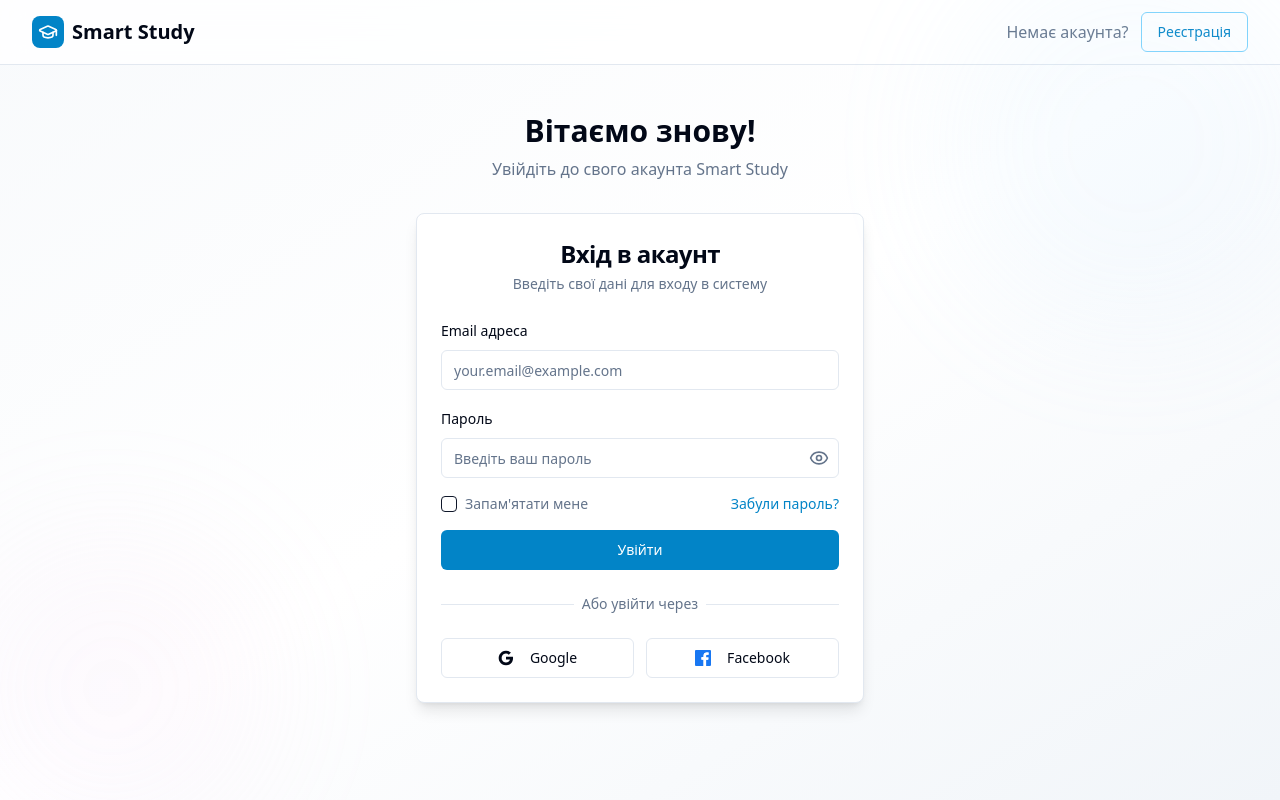
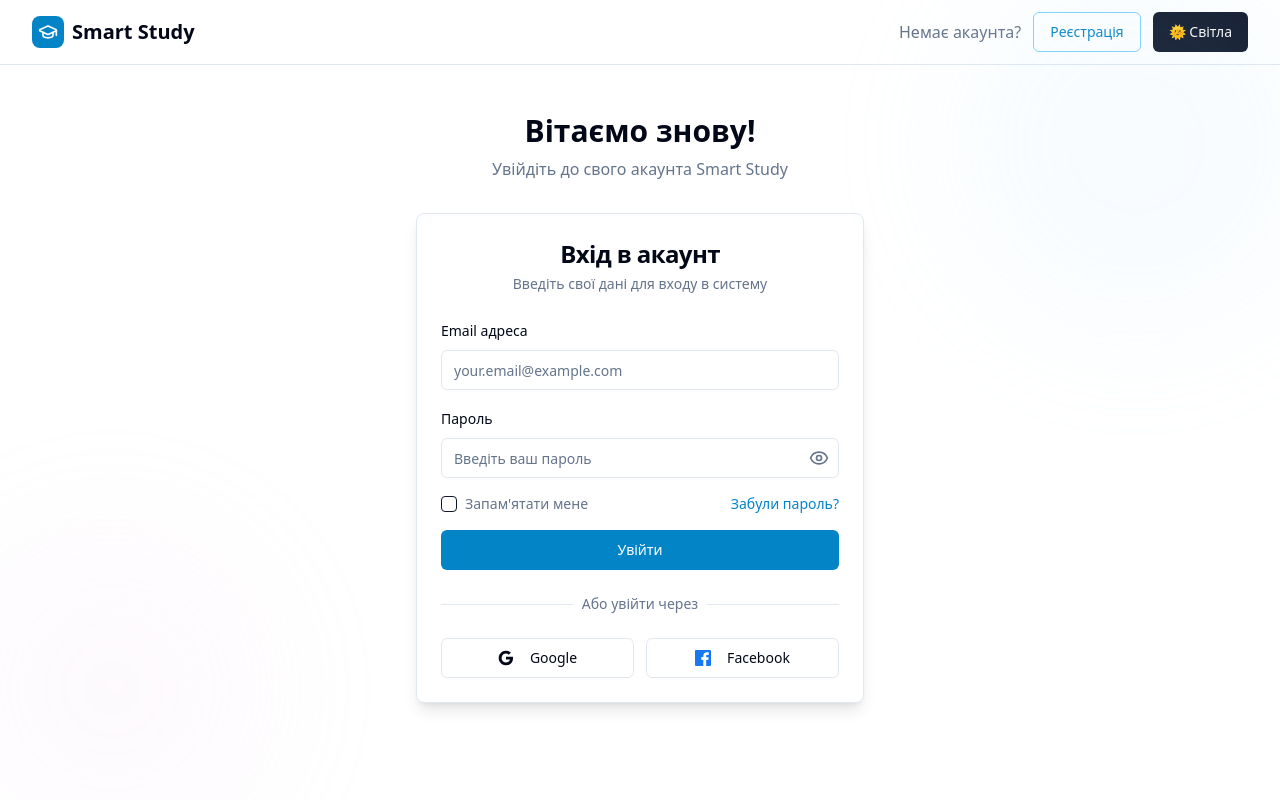
Before and after one commit to WeeWeektor/Smart-Study, a React (Vite) app in the folder frontend/: page /login in a window 1280 px wide. Built offline with nearby package versions, Linux system fonts and the light colour scheme.

Commit message:
feat: implement theme toggle functionality and update related components

```diff
--- a/frontend/src/app/App.tsx
+++ b/frontend/src/app/App.tsx
@@ -13,11 +13,23 @@ import {
 } from '@/pages'
 import { tokenService } from '@/shared/api'
 import { useEffect } from 'react'
+import { useTheme } from '@/shared/hooks/use-theme'
 
 const App = () => {
+  const [theme] = useTheme()
+
   useEffect(() => {
     tokenService.initializeToken()
   }, [])
+
+  useEffect(() => {
+    const root = document.documentElement
+    if (theme === 'dark') {
+      root.classList.add('dark')
+    } else {
+      root.classList.remove('dark')
+    }
+  }, [theme])
 
   return (
     <BrowserRouter>
--- a/frontend/src/app/index.css
+++ b/frontend/src/app/index.css
@@ -19,11 +19,14 @@
   --accent-foreground: 222.2 47.4% 11.2%;
   --destructive: 0 84.2% 60.2%;
   --destructive-foreground: 210 40% 98%;
-  --destructive-hover: 0 72% 51%;
+  --destructive-hover: 0 84.2% 50.2%;
   --border: 214.3 31.8% 91.4%;
   --input: 214.3 31.8% 91.4%;
   --ring: 222.2 84% 4.9%;
   --radius: 0.5rem;
+  --success-bg: 144 71% 90%;
+  --success-text: 144 71% 28%;
+  --success-icon: 144 71% 38%;
   --sidebar-background: 0 0% 98%;
   --sidebar-foreground: 240 5.3% 26.1%;
   --sidebar-primary: 240 5.9% 10%;
@@ -51,10 +54,13 @@
   --accent-foreground: 210 40% 98%;
   --destructive: 0 62.8% 30.6%;
   --destructive-foreground: 210 40% 98%;
-  --destructive-hover: 0 72% 41%;
+  --destructive-hover: 0 62.8% 20.6%;
   --border: 217.2 32.6% 17.5%;
   --input: 217.2 32.6% 17.5%;
   --ring: 212.7 26.8% 83.9%;
+  --success-bg: 144 71% 18%;
+  --success-text: 144 71% 80%;
+  --success-icon: 144 71% 60%;
   --sidebar-background: 240 5.9% 10%;
   --sidebar-foreground: 240 4.8% 95.9%;
   --sidebar-primary: 224.3 76.3% 48%;
--- a/frontend/src/app/main.tsx
+++ b/frontend/src/app/main.tsx
@@ -2,4 +2,17 @@ import './index.css'
 import { createRoot } from 'react-dom/client'
 import App from './App'
 
+const initializeTheme = () => {
+  const storedTheme = localStorage.getItem('theme')
+  const theme = storedTheme === 'dark' ? 'dark' : 'light'
+
+  if (theme === 'dark') {
+    document.documentElement.classList.add('dark')
+  } else {
+    document.documentElement.classList.remove('dark')
+  }
+}
+
+initializeTheme()
+
 createRoot(document.getElementById('root')!).render(<App />)
--- a/frontend/src/pages/Index.tsx
+++ b/frontend/src/pages/Index.tsx
@@ -2,6 +2,7 @@ import { EmailVerificationNotification } from '@/features/email-verification-not
 import { LogoutSuccessNotification } from '@/features/logout'
 import { DeleteAccountSuccessNotification } from '@/features/delete-account'
 import { useUrlParamNotification } from '@/shared/hooks/use-url-param-notification'
+import { ThemeToggle } from '@/shared/ui/theme-toggle'
 
 const Index = () => {
   const [showEmailVerification, hideEmailVerification] =
@@ -12,11 +13,15 @@ const Index = () => {
     useUrlParamNotification('showDeleteAccountSuccess')
 
   return (
-    <div>
-      <h1 className="text-xl font-bold text-foreground">
-        Welcome to the Index Page
+    <div className="min-h-screen bg-background p-8">
+      <div className="max-w-4xl mx-auto">
+        <div className="flex justify-between items-center mb-8">
+          <h1 className="text-3xl font-bold text-foreground">
+            Welcome to Smart Study
           </h1>
-      <p className="mt-2 text-muted-foreground">
+          <ThemeToggle variant="secondary" size="default" />
+        </div>
+        <p className="text-lg text-muted-foreground mb-8">
           This is the main page of the application.
         </p>
 
@@ -29,8 +34,11 @@ const Index = () => {
         )}
 
         {showDeleteAccountSuccess && (
-        <DeleteAccountSuccessNotification onClose={hideDeleteAccountSuccess} />
+          <DeleteAccountSuccessNotification
+            onClose={hideDeleteAccountSuccess}
+          />
         )}
+      </div>
     </div>
   )
 }
--- a/frontend/src/shared/ui/theme-toggle.tsx
+++ b/frontend/src/shared/ui/theme-toggle.tsx
@@ -1,13 +1,52 @@
 import { useTheme } from '@/shared/hooks/use-theme'
 import React from 'react'
+import { cva, type VariantProps } from 'class-variance-authority'
+import { cn } from '@/shared/lib/utils'
 
-export const ThemeToggle: React.FC = () => {
+const themeToggleVariants = cva(
+  'inline-flex items-center justify-center gap-2 whitespace-nowrap rounded-md text-sm font-medium ring-offset-background transition-colors focus-visible:outline-none focus-visible:ring-2 focus-visible:ring-ring focus-visible:ring-offset-2 disabled:pointer-events-none disabled:opacity-50',
+  {
+    variants: {
+      variant: {
+        default: 'bg-primary text-primary-foreground hover:bg-primary/90',
+        outline:
+          'border border-input bg-background hover:bg-accent hover:text-accent-foreground dark:bg-card dark:hover:bg-accent dark:hover:text-accent-foreground',
+        secondary:
+          'bg-secondary text-secondary-foreground hover:bg-secondary/80 dark:bg-secondary dark:hover:bg-secondary/90',
+        ghost:
+          'hover:bg-accent hover:text-accent-foreground dark:hover:bg-accent dark:hover:text-accent-foreground',
+      },
+      size: {
+        default: 'h-10 px-4 py-2',
+        sm: 'h-9 rounded-md px-3',
+        lg: 'h-11 rounded-md px-8',
+        icon: 'h-10 w-10',
+      },
+    },
+    defaultVariants: {
+      variant: 'outline',
+      size: 'default',
+    },
+  }
+)
+
+export interface ThemeToggleProps
+  extends React.ButtonHTMLAttributes<HTMLButtonElement>,
+    VariantProps<typeof themeToggleVariants> {}
+
+export const ThemeToggle: React.FC<ThemeToggleProps> = ({
+  className,
+  variant,
+  size,
+  ...props
+}) => {
   const [theme, setTheme] = useTheme()
 
   return (
     <button
       onClick={() => setTheme(theme === 'light' ? 'dark' : 'light')}
-      className="px-3 py-1 rounded border border-border bg-background text-foreground hover:bg-muted transition-colors"
+      className={cn(themeToggleVariants({ variant, size, className }))}
+      {...props}
     >
       {theme === 'light' ? '🌞 Світла' : '🌙 Темна'}
     </button>
--- a/frontend/src/widgets/auth/AuthLayout.tsx
+++ b/frontend/src/widgets/auth/AuthLayout.tsx
@@ -1,6 +1,7 @@
 import { Link } from 'react-router-dom'
 import { GraduationCap } from 'lucide-react'
 import * as React from 'react'
+import { ThemeToggle } from '@/shared/ui/theme-toggle'
 
 interface AuthLayoutProps {
   headerContent?: React.ReactNode
@@ -9,13 +10,13 @@ interface AuthLayoutProps {
 
 export const AuthLayout = ({ headerContent, children }: AuthLayoutProps) => {
   return (
-    <div className="min-h-screen bg-gradient-to-br from-slate-50 via-white to-slate-100 dark:from-background dark:via-background dark:to-background">
+    <div className="min-h-screen bg-background">
       {/* Header */}
-      <header className="border-b border-border bg-white/80 dark:bg-background/80 backdrop-blur-md">
+      <header className="border-b border-border bg-card/80 dark:bg-card/60 backdrop-blur-md">
         <div className="max-w-7xl mx-auto px-4 sm:px-6 lg:px-8">
           <div className="flex justify-between items-center h-16">
             <Link to="/" className="flex items-center space-x-2">
-              <div className="w-8 h-8 bg-brand-600 rounded-lg flex items-center justify-center">
+              <div className="w-8 h-8 bg-brand-600 dark:bg-brand-500 rounded-lg flex items-center justify-center">
                 <GraduationCap className="w-5 h-5 text-white" />
               </div>
               <span className="text-xl font-bold text-foreground">
@@ -23,9 +24,10 @@ export const AuthLayout = ({ headerContent, children }: AuthLayoutProps) => {
               </span>
             </Link>
 
-            {headerContent && (
-              <div className="flex items-center space-x-3">{headerContent}</div>
-            )}
+            <div className="flex items-center space-x-3">
+              {headerContent}
+              <ThemeToggle variant="default" size="default" />
+            </div>
           </div>
         </div>
       </header>
@@ -36,8 +38,8 @@ export const AuthLayout = ({ headerContent, children }: AuthLayoutProps) => {
       </div>
 
       {/* Background Decoration */}
-      <div className="fixed top-0 right-0 -translate-y-12 translate-x-12 w-96 h-96 bg-gradient-to-br from-brand-200 to-smartblue-200 dark:from-brand-900 dark:to-smartblue-900 rounded-full blur-3xl opacity-10 pointer-events-none"></div>
-      <div className="fixed bottom-0 left-0 translate-y-12 -translate-x-12 w-80 h-80 bg-gradient-to-tr from-purple-200 to-pink-200 dark:from-purple-900 dark:to-pink-900 rounded-full blur-3xl opacity-10 pointer-events-none"></div>
+      <div className="fixed top-0 right-0 -translate-y-12 translate-x-12 w-96 h-96 bg-gradient-to-br from-brand-200 to-smartblue-200 dark:from-brand-950 dark:to-smartblue-950 rounded-full blur-3xl opacity-10 pointer-events-none"></div>
+      <div className="fixed bottom-0 left-0 translate-y-12 -translate-x-12 w-80 h-80 bg-gradient-to-tr from-purple-200 to-pink-200 dark:from-purple-950 dark:to-pink-950 rounded-full blur-3xl opacity-10 pointer-events-none"></div>
     </div>
   )
 }
--- a/frontend/src/widgets/profile/ProfileHeader.tsx
+++ b/frontend/src/widgets/profile/ProfileHeader.tsx
@@ -1,5 +1,6 @@
 import { Button } from '@/shared/ui'
 import { Loader2, Save, Edit, User, Bell } from 'lucide-react'
+import { ThemeToggle } from '@/shared/ui'
 
 interface ProfileHeaderProps {
   isEditing: boolean
@@ -68,6 +69,7 @@ export const ProfileHeader = ({
                 Редагувати
               </Button>
             )}
+            <ThemeToggle variant="default" size="default" />
             <Button variant="ghost" size="sm" className="relative">
               <Bell className="w-5 h-5" />
               <span className="absolute -top-1 -right-1 w-3 h-3 bg-red-500 rounded-full"></span>
--- a/frontend/tailwind.config.cjs
+++ b/frontend/tailwind.config.cjs
@@ -47,6 +47,9 @@ module.exports = {
 					DEFAULT: 'hsl(var(--card))',
 					foreground: 'hsl(var(--card-foreground))',
 				},
+				'success-bg': 'hsl(var(--success-bg))',
+				'success-text': 'hsl(var(--success-text))',
+				'success-icon': 'hsl(var(--success-icon))',
 				brand: {
 					50: '#f0f9ff',
 					100: '#e0f2fe',
```
Also changed, not shown: frontend/src/widgets/layout/Sidebar.tsx (+11 -15 lines). Lines whose indentation alone changed are shown as unchanged.
